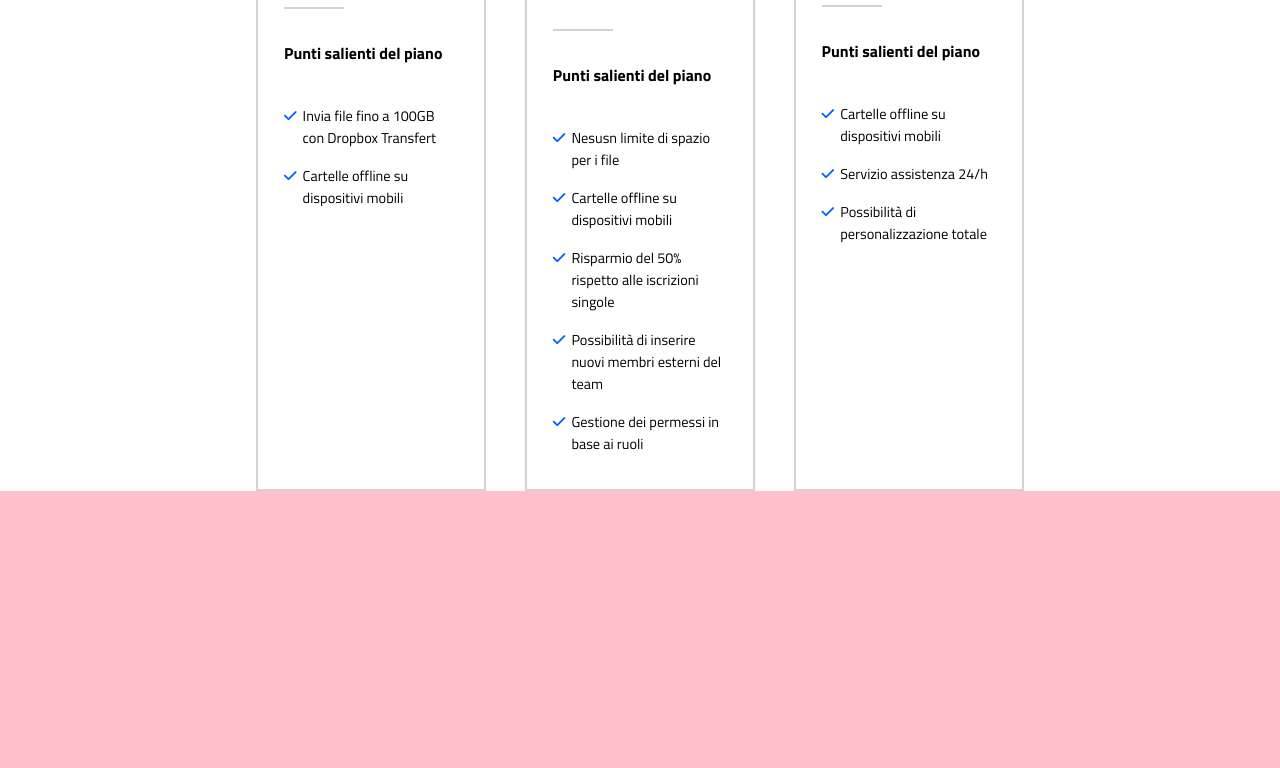
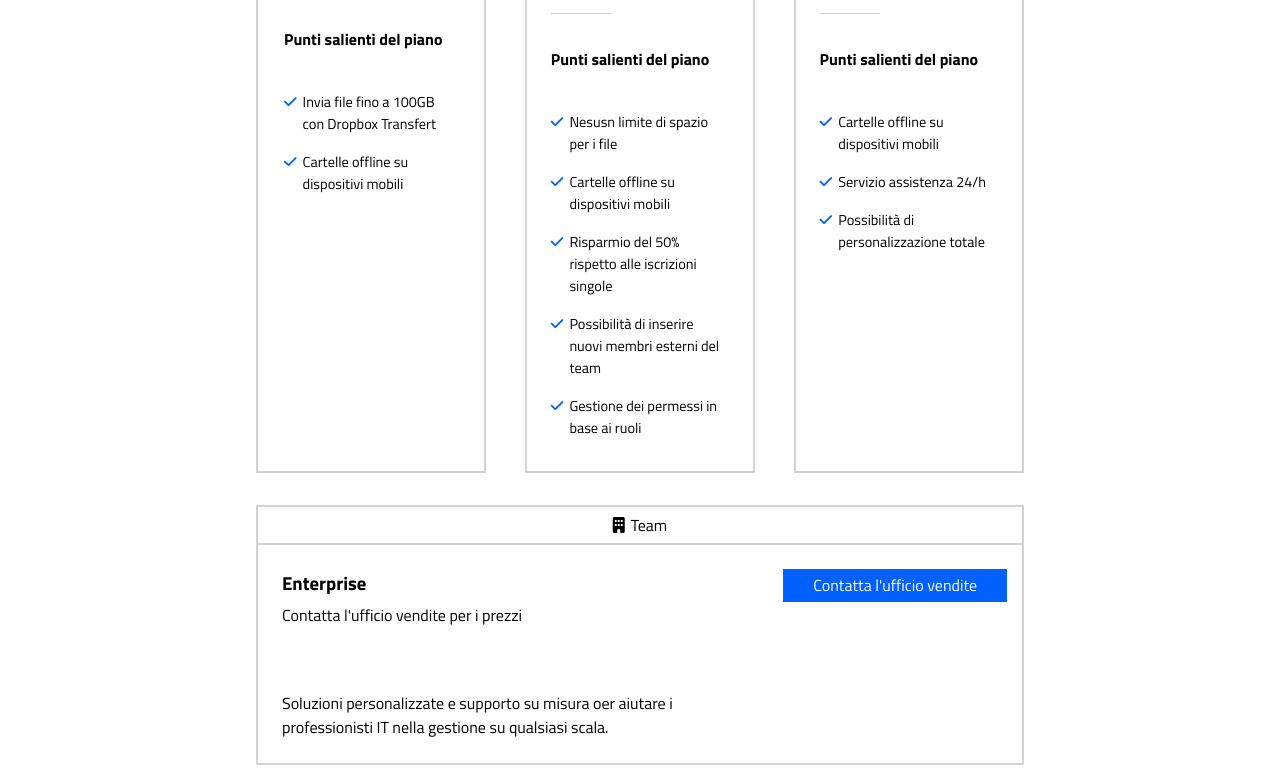
Before and after one commit to dilettamantovani/htmlcss-dropbox, a plain HTML site: page index.html in a window 1280 px wide. Shown: the part 1784-2552 px from the top of the page. Drawn offline with Linux system fonts and the light colour scheme.

Commit message:
completed enterprise section

```diff
--- a/css/style.css
+++ b/css/style.css
@@ -82,7 +82,6 @@ section, footer {
 
 .plan-column {
     min-height: 30vh;
-    border: 2px solid lightgray;
 }
 
 .plan-column span {
@@ -92,7 +91,6 @@ section, footer {
 
 .column-head {
     text-align: center;
-    border-bottom: 2px solid lightgray;
 }
 
 .plan-info {
@@ -105,19 +103,12 @@ section, footer {
 
 #trial-btn {
     padding: 0.3em 1.5em;
-}
-
-.top-border {
-    border: 2px solid white;
+    display: inline-block;
+    width: 14em;
 }
 
 .border-gray {
     top: -2px;
-    background-color: lightgray;
     width: 60px;
     height: 0.1em;
 }
-
-.fa-check {
-    color: #0061FF;
-}
--- a/css/utilities.css
+++ b/css/utilities.css
@@ -160,14 +160,23 @@
 .by-64 { border: 64px 0; }
 .bx-64 { border: 0 64px; }
 
+
+/* BORDER-STYLES */
+.b-lightgray { border: 2px solid lightgray; }
+.bb-lightgray { border-bottom: 2px solid lightgray; }
+
+.b-white { border: 2px solid white; }
+
+
 /* COLORS */
 .bg-lightblue { background-color:#B4D0E7; }
+.bg-lightgray { background-color: lightgray;}
 .bg-blue {background-color: #0061FF;}
 .bg-black {background-color: black;}
 .bg-white {background-color: white;}
 .bg-grey {background-color: grey;}
 .bg-yellow {background-color: yellow;}
-.bg-pink {background-color: pink;}
 
 .c-white { color: white; }
 .c-gray { color: gray;}
+.c-blue { color: #0061FF;}
--- a/index.html
+++ b/index.html
@@ -57,7 +57,7 @@
             </section>
 
             <!-- BILLING PLANS -->
-            <section class="billing-plans bg-white">
+            <section class="billing-plans bg-white mb-32">
                 <h2 class="w-60 m-auto">Trova il piano business che fa per te</h2>
 
                 <div class="radios d-flex w-60">
@@ -73,8 +73,8 @@
                 </div>
 
                 <div class="plans d-flex justify-between m-auto w-60">
-                    <div id="single" class="plan-column w-30">
-                        <div class="column-head py-6 mb-16"><i class="fa-solid fa-user pr-6"></i>Singolo</div>
+                    <div id="single" class="plan-column b-lightgray w-30">
+                        <div class="column-head bb-lightgray py-6 mb-16"><i class="fa-solid fa-user pr-6"></i>Singolo</div>
 
                         <div class="plan-info">
                             <div>
@@ -93,19 +93,19 @@
 
                             <div class="my-32">oppure <a href="#">aquista ora</a></div>
 
-                            <div class="top-border pt-32 p-relative">
-                                <div class="border-gray p-absolute"></div>
+                            <div class="pt-32 p-relative b-white">
+                                <div class="border-gray p-absolute bg-lightgray"></div>
                                 <h4 class="pb-32">Punti salienti del piano</h4>
                                 <div class="plan-checks d-flex flex-column">
-                                    <span class="d-flex align-baseline"><i class="fa-solid fa-check pr-6"></i>Invia file fino a 100GB con Dropbox Transfert</span>
-                                    <span class="d-flex align-baseline"><i class="fa-solid fa-check pr-6"></i>Cartelle offline su dispositivi mobili</span>
+                                    <span class="d-flex align-baseline"><i class="fa-solid fa-check c-blue pr-6"></i>Invia file fino a 100GB con Dropbox Transfert</span>
+                                    <span class="d-flex align-baseline"><i class="fa-solid fa-check c-blue pr-6"></i>Cartelle offline su dispositivi mobili</span>
                                 </div>
                             </div>
                         </div>
                     </div>
 
-                    <div id="team" class="plan-column w-30">
-                        <div class="column-head py-6 mb-16"><i class="fa-solid fa-users pr-6"></i>Team</div>
+                    <div id="team" class="plan-column b-lightgray w-30">
+                        <div class="column-head bb-lightgray py-6 mb-16"><i class="fa-solid fa-users pr-6"></i>Team</div>
 
                         <div class="plan-info">
                             <div>
@@ -125,21 +125,21 @@
                             <div class="my-32">oppure <a href="#">aquista ora</a></div>
 
                             <div class="top-border pt-32 p-relative">
-                                <div class="border-gray p-absolute"></div>
+                                <div class="border-gray p-absolute bg-lightgray"></div>
                                 <h4 class="pb-32">Punti salienti del piano</h4>
                                 <div class="plan-checks d-flex flex-column">
-                                    <span class="d-flex align-baseline"><i class="fa-solid fa-check pr-6"></i>Nesusn limite di spazio per i file</span>
-                                    <span class="d-flex align-baseline"><i class="fa-solid fa-check pr-6"></i>Cartelle offline su dispositivi mobili</span>
-                                    <span class="d-flex align-baseline"><i class="fa-solid fa-check pr-6"></i>Risparmio del 50% rispetto alle iscrizioni singole</span>
-                                    <span class="d-flex align-baseline"><i class="fa-solid fa-check pr-6"></i>Possibilità di inserire nuovi membri esterni del team</span>
-                                    <span class="d-flex align-baseline"><i class="fa-solid fa-check pr-6"></i>Gestione dei permessi in base ai ruoli</span>
+                                    <span class="d-flex align-baseline"><i class="fa-solid fa-check c-blue pr-6"></i>Nesusn limite di spazio per i file</span>
+                                    <span class="d-flex align-baseline"><i class="fa-solid fa-check c-blue pr-6"></i>Cartelle offline su dispositivi mobili</span>
+                                    <span class="d-flex align-baseline"><i class="fa-solid fa-check c-blue pr-6"></i>Risparmio del 50% rispetto alle iscrizioni singole</span>
+                                    <span class="d-flex align-baseline"><i class="fa-solid fa-check c-blue pr-6"></i>Possibilità di inserire nuovi membri esterni del team</span>
+                                    <span class="d-flex align-baseline"><i class="fa-solid fa-check c-blue pr-6"></i>Gestione dei permessi in base ai ruoli</span>
                                 </div>
                             </div>
                         </div>
                     </div>
 
-                    <div id="company" class="plan-column w-30">
-                        <div class="column-head py-6 mb-16"><i class="fa-solid fa-building pr-6"></i>Azienda</div>
+                    <div id="company" class="plan-column b-lightgray w-30">
+                        <div class="column-head bb-lightgray py-6 mb-16"><i class="fa-solid fa-building pr-6"></i>Azienda</div>
 
                         <div class="plan-info">
                             <div>
@@ -159,12 +159,12 @@
                             <div class="my-32">oppure <a href="#">aquista ora</a></div>
 
                             <div class="top-border pt-32 p-relative">
-                                <div class="border-gray p-absolute"></div>
+                                <div class="border-gray p-absolute bg-lightgray"></div>
                                 <h4 class="pb-32">Punti salienti del piano</h4>
                                 <div class="plan-checks d-flex flex-column">
-                                    <span class="d-flex align-baseline"><i class="fa-solid fa-check pr-6"></i>Cartelle offline su dispositivi mobili</span>
-                                    <span class="d-flex align-baseline"><i class="fa-solid fa-check pr-6"></i>Servizio assistenza 24/h</span>
-                                    <span class="d-flex align-baseline"><i class="fa-solid fa-check pr-6"></i>Possibilità di personalizzazione totale</span>
+                                    <span class="d-flex align-baseline"><i class="fa-solid fa-check c-blue pr-6"></i>Cartelle offline su dispositivi mobili</span>
+                                    <span class="d-flex align-baseline"><i class="fa-solid fa-check c-blue pr-6"></i>Servizio assistenza 24/h</span>
+                                    <span class="d-flex align-baseline"><i class="fa-solid fa-check c-blue pr-6"></i>Possibilità di personalizzazione totale</span>
                                 </div>
                             </div>
                         </div>
@@ -173,7 +173,18 @@
             </section>
 
             <!-- TEAM ENTERPRISE -->
-            <section class="enterprise bg-pink">
+            <section class="team-company-billing">
+                <div id="team-company" class="w-60 m-auto b-lightgray">
+                    <div class="column-head bb-lightgray py-6 mb-16"><i class="fa-solid fa-building pr-6"></i>Team</div>
+                    <div class="plan-info d-flex justify-between">
+                        <div class="w-60">
+                            <h3>Enterprise</h3>
+                            <div class="price pt-6 pb-64">Contatta l'ufficio vendite per i prezzi</div>
+                            <div>Soluzioni personalizzate e supporto su misura oer aiutare i professionisti IT nella gestione su qualsiasi scala.</div>
+                        </div>
+                        <div id="trial" class="w-30"><a id="trial-btn" class="button bg-blue c-white" href="#">Contatta l'ufficio vendite</a></div>
+                    </div>
+                </div>
 
             </section>
 
```
